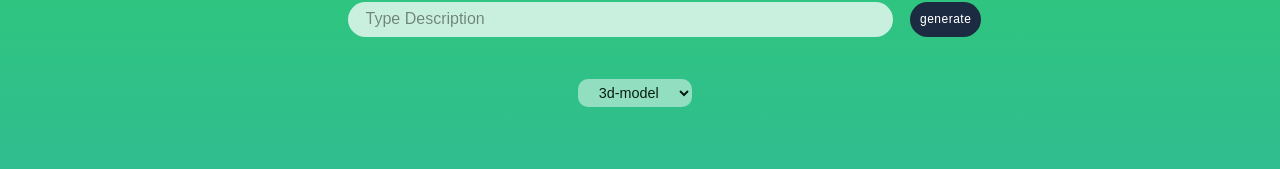
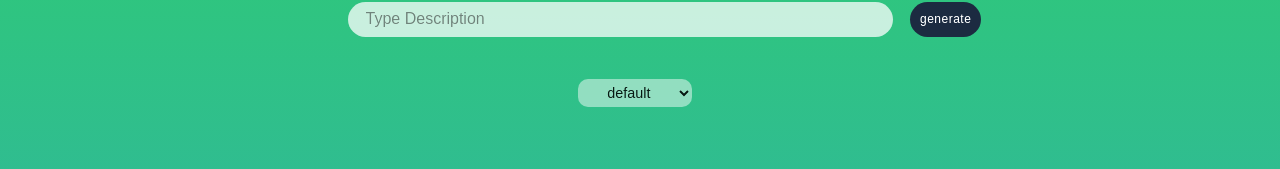
Before and after one commit to binhkid2/Genai, a React (Create React App) app in the folder FrontEnd/: page / in a window 1280 px wide. Shown: the part 164-333 px from the top of the page. Built offline with nearby package versions, Linux system fonts and the light colour scheme; a web font is replaced by a local one.

Commit message:
default added

```diff
--- a/FrontEnd/src/App.js
+++ b/FrontEnd/src/App.js
@@ -13,7 +13,7 @@ function App() {
   const [viewObj, setObj] = useState("");
   const [bodyStyle, setStyle] = useState({});
   const [imgStyle, setImgStyle] = useState({});
-  const [presetStyle, setPresetStyle] = useState("3d-model");
+  const [presetStyle, setPresetStyle] = useState("");
 
   function disableButton(){
 
@@ -128,6 +128,8 @@ function App() {
 
       <select onChange={hanldePresetStyle} value={presetStyle}>
 
+        <option value="">default</option>
+
         <option value="3d-model">3d-model</option>
         <option value="analog-film">analog-film</option>
         <option value="anime">anime</option>
```
Also changed, not shown: 1 other file (tests, documents, lock files or other folders).
